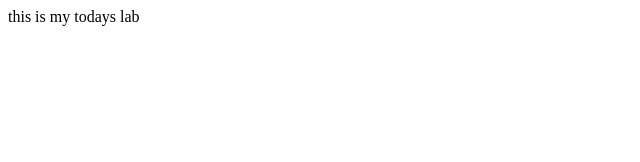
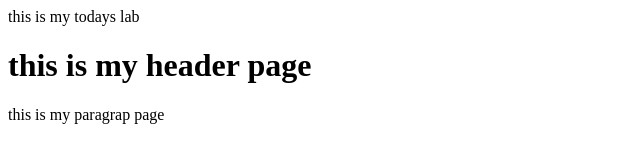
Before and after one commit to pawankumarreddy1/jenkinsfiles, a plain HTML site: page index.html in a window 1280 px wide. Shown: the whole page, without its empty margins (0-640 px from the left). Drawn offline with Linux system fonts and the light colour scheme.

Commit message:
Update index.html

```diff
--- a/index.html
+++ b/index.html
@@ -1 +1,3 @@
 this is my todays lab
+<h1> this is my header page </h1>
+<p>this is my paragrap page </p>
```
